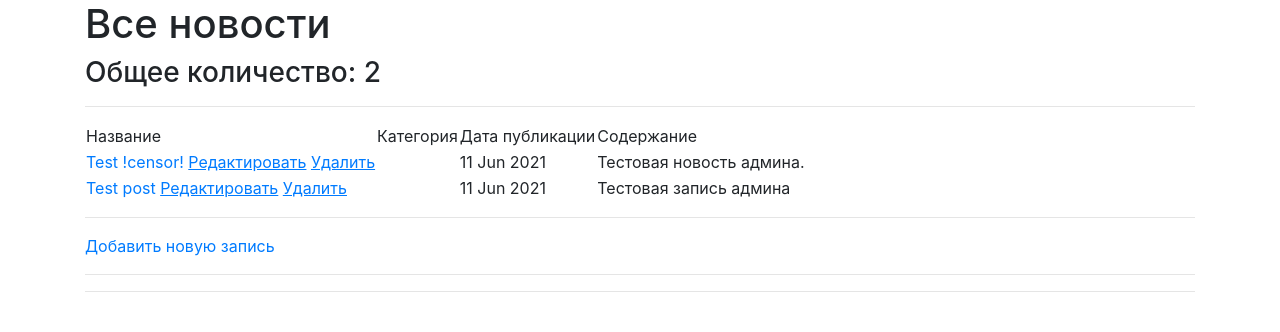
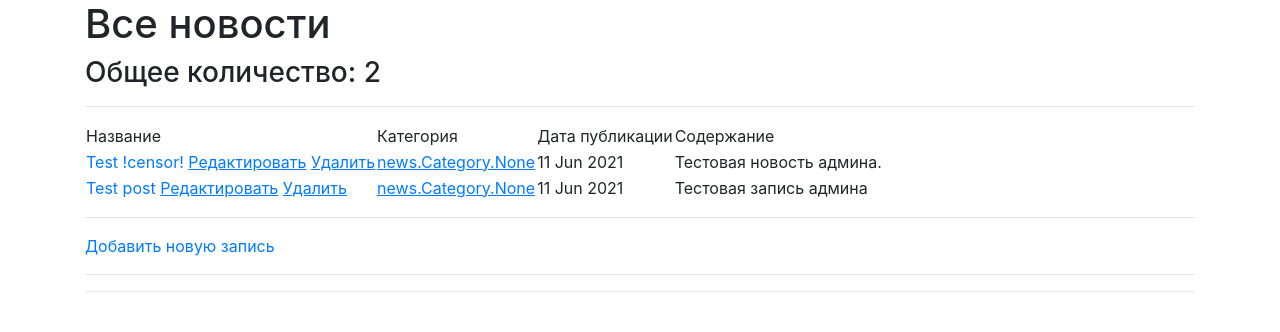
Before and after one commit to AidysM/module-D6-homework, a Django app: page /news/ in a window 1280 px wide. Shown: the part 56-388 px from the top of the page. Run offline with Django 3.2, Linux system fonts and the light colour scheme; data comes from the database, SQL or seed files in the repository; some libraries are stand-ins or nearby versions.

Commit message:
Ничего не понятно

```diff
--- a/news/views.py
+++ b/news/views.py
@@ -31,7 +31,7 @@
         context = super().get_context_data(**kwargs)
         context['filter'] = PostFilter(self.request.GET,
                                        queryset=self.get_queryset())  # вписываем фильтр
-        # context['category'] = Post.objects.get(id=self.request.GET[?]).category_set.all()
+        context['category'] = Category.objects.values_list()
         return context
 
 
--- a/templates/posts.html
+++ b/templates/posts.html
@@ -44,7 +44,7 @@
                 </td>
                 <td>
 
-                        <a href=""><u>{{ category.name }}</u></a>
+                        <a href=""><u>{{ post.category }}</u></a>
 
                 </td>
                 <td>
```
